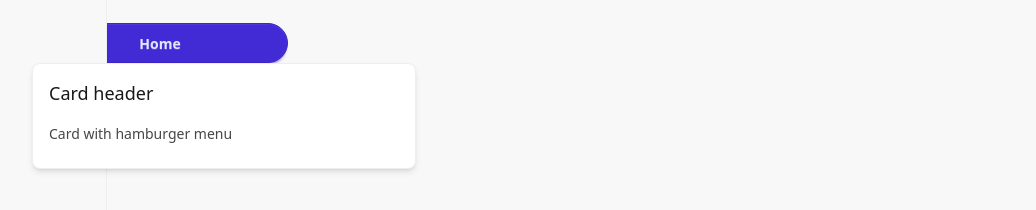
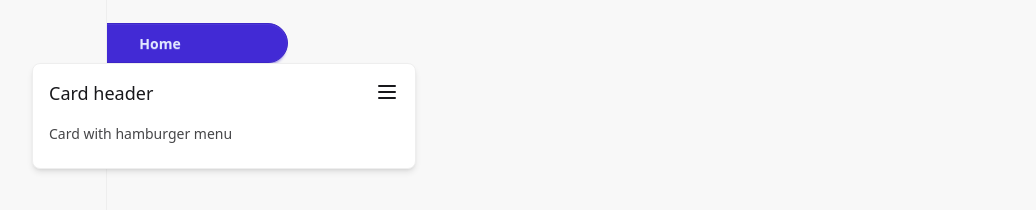
Before and after one commit to digikata/svelte-playground, a SvelteKit app: page /uitest in a window 1280 px wide. Shown: the part 494-704 px from the top of the page, without its empty margins (0-1036 px from the left). Built offline with nearby package versions, Linux system fonts and the light colour scheme.

Commit message:
daisyui: add card menu icon

```diff
--- a/src/routes/uitest/+page.svelte
+++ b/src/routes/uitest/+page.svelte
@@ -1,4 +1,5 @@
 <script lang="ts">
+	import { Menu as MenuIcon } from '@lucide/svelte';
 	// Static JSON array of objects
 	const items = [
 		{ name: 'Alpha', description: 'First item description' },
@@ -6,6 +7,17 @@
 		{ name: 'Gamma', description: 'Third item description' },
 		{ name: 'Delta', description: 'Fourth item description' }
 	] as const;
+
+	// Hamburger menu state for last card
+	let showMenu = false;
+	function handleEdit() {
+		alert('Edit clicked');
+		showMenu = false;
+	}
+	function handleDelete() {
+		alert('Delete clicked');
+		showMenu = false;
+	}
 </script>
 
 <svelte:head>
@@ -42,8 +54,19 @@
 		<a href="/" class="btn btn-wide rounded-full btn-primary">Home</a>
 	</div>
 
+	<!-- Card with hamburger menu -->
 	<div class="gap-4 flex flex-col">
-		<div class="max-w-sm shadow-md card border border-base-300 bg-base-100">
+		<div class="relative max-w-sm shadow-md card border border-base-300 bg-base-100">
+			<!-- Hamburger menu at true top-right of the card -->
+			<button class="absolute top-2 right-2 p-2 rounded-full hover:bg-base-200 focus:outline-none z-20" aria-label="Menu" on:click={() => showMenu = !showMenu}>
+				<MenuIcon />
+			</button>
+			{#if showMenu}
+				<div class="absolute right-2 top-12 w-32 bg-base-100 border border-base-300 rounded shadow-lg z-30">
+					<button class="block w-full text-left px-4 py-2 hover:bg-base-200" on:click={handleEdit}>Edit</button>
+					<button class="block w-full text-left px-4 py-2 hover:bg-base-200" on:click={handleDelete}>Delete</button>
+				</div>
+			{/if}
 			<div class="p-4 card-body">
 				<h5 class="mb-2 font-medium card-title">Card header</h5>
 				<p class="mb-2 opacity-80">Card with hamburger menu</p>
```
